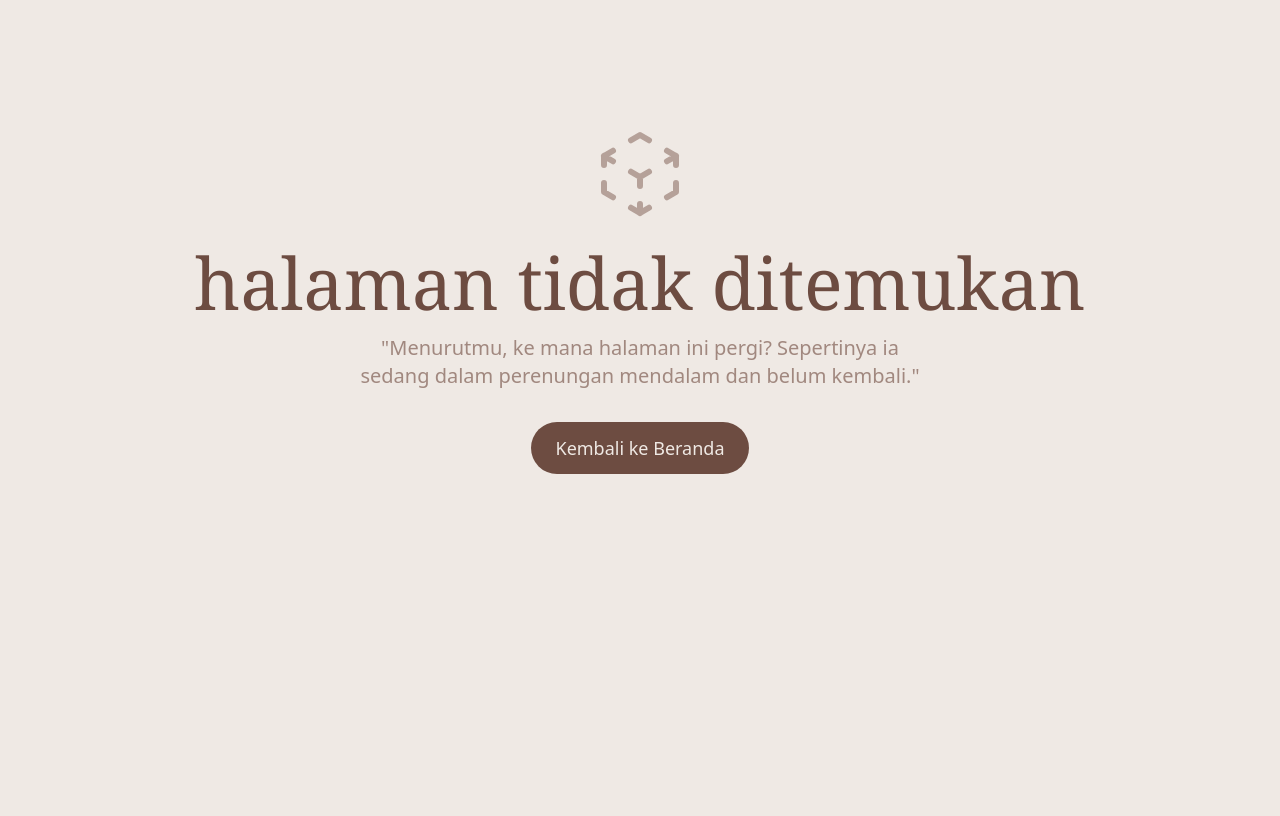
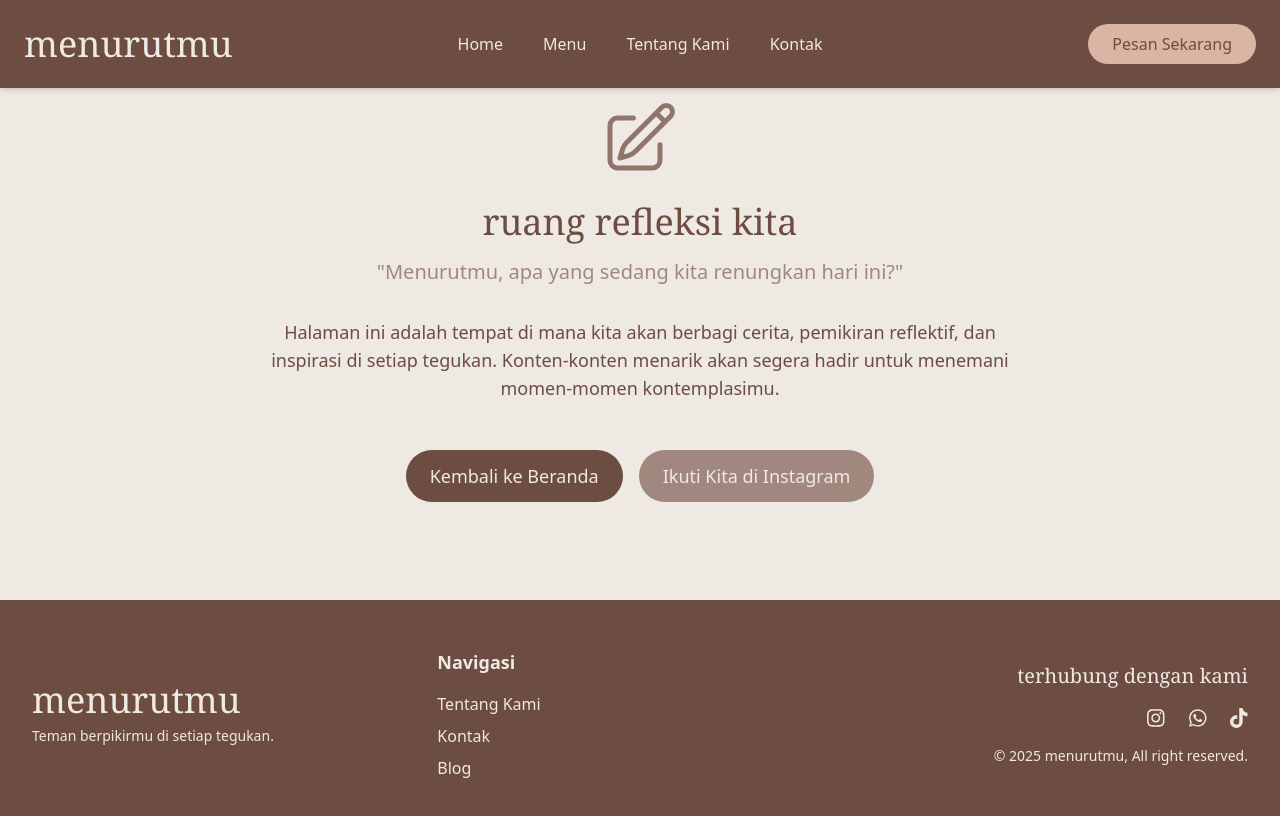
Before and after one commit to airizf11/me-web, a Next.js app: page /blog in a window 1280 px wide. Before the commit this address had no page. Shown: the top 816 px of the page. Built offline with nearby package versions, Linux system fonts and the light colour scheme.

Commit message:
new /blog, some bugs.

```diff
--- /dev/null
+++ b/src/app/(marketing)/blog/page.tsx
@@ -0,0 +1,47 @@
+/* eslint-disable react/no-unescaped-entities */
+// src/app/(marketing)/blog/page.tsx
+import { Metadata } from "next";
+import Link from "next/link";
+import { PencilSquareIcon } from "@heroicons/react/24/outline";
+
+export const metadata: Metadata = {
+  title: "Blog Menurutmu - Refleksi & Cerita",
+  description:
+    "Ruang untuk perenungan dan cerita-cerita dari Menurutmu. Konten reflektif akan segera hadir.",
+};
+
+export default function BlogPage() {
+  return (
+    <section className="container mx-auto p-8 py-20 bg-light-cream text-center min-h-[calc(100vh-200px)] flex flex-col items-center justify-center">
+      <PencilSquareIcon className="h-20 w-20 text-deep-mocha mb-6 animate-pulse" />
+      <h1 className="text-4xl font-display lowercase text-deep-mocha mb-4">
+        ruang refleksi kita
+      </h1>
+      <p className="text-xl font-body text-warm-brown max-w-3xl mx-auto mb-8">
+        "Menurutmu, apa yang sedang kita renungkan hari ini?"
+      </p>
+      <p className="text-lg font-body text-deep-mocha max-w-3xl mx-auto mb-12">
+        Halaman ini adalah tempat di mana kita akan berbagi cerita, pemikiran
+        reflektif, dan inspirasi di setiap tegukan. Konten-konten menarik akan
+        segera hadir untuk menemani momen-momen kontemplasimu.
+      </p>
+
+      <div className="flex flex-wrap justify-center gap-4">
+        <Link
+          href="/"
+          className="px-6 py-3 bg-deep-mocha text-light-cream rounded-full hover:bg-warm-brown transition-colors duration-300 font-body text-lg"
+        >
+          Kembali ke Beranda
+        </Link>
+        <a
+          href="https://www.instagram.com/me_nurutmu"
+          target="_blank"
+          rel="noopener noreferrer"
+          className="px-6 py-3 bg-warm-brown text-light-cream rounded-full hover:bg-deep-mocha transition-colors duration-300 font-body text-lg"
+        >
+          Ikuti Kita di Instagram
+        </a>
+      </div>
+    </section>
+  );
+}
```
